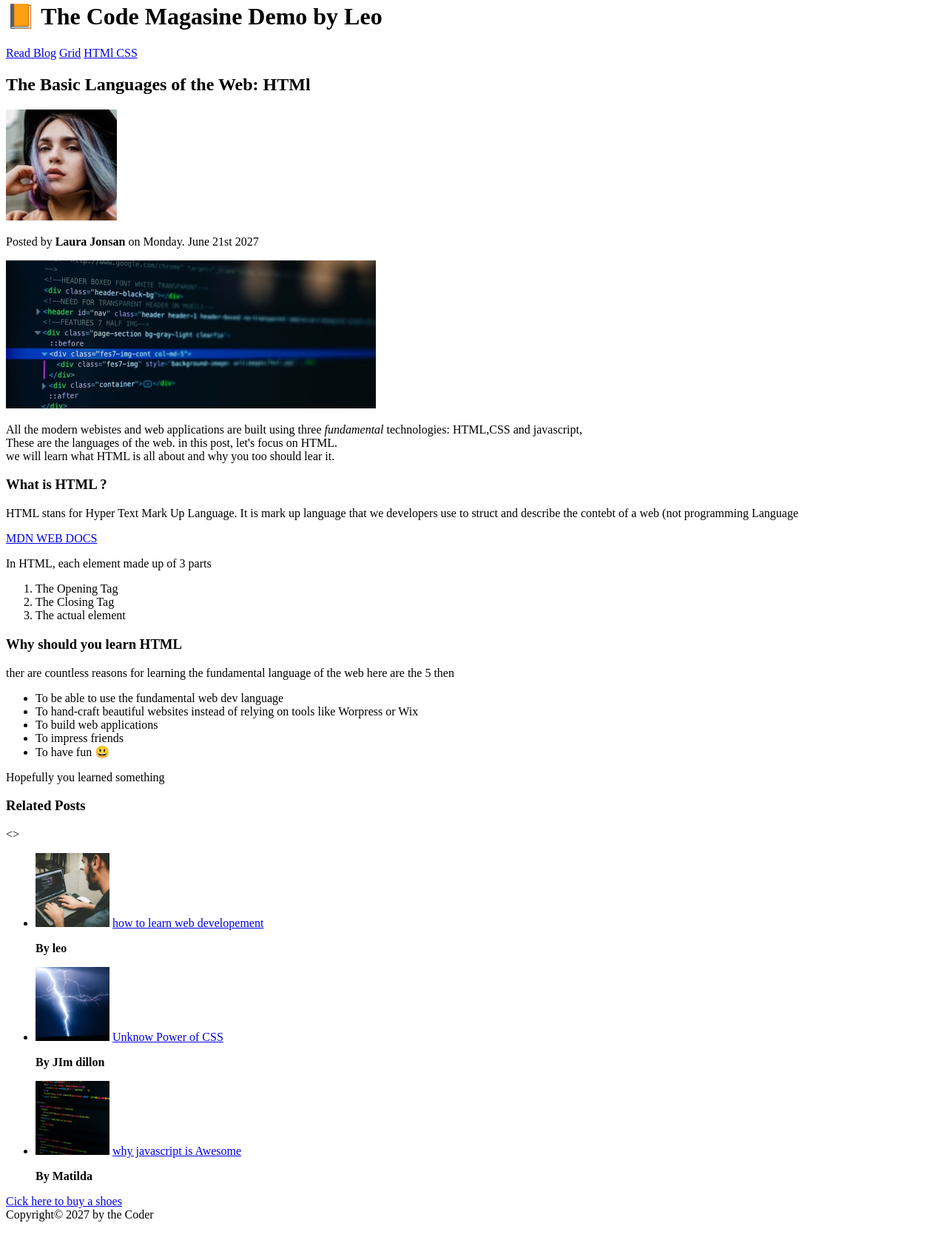
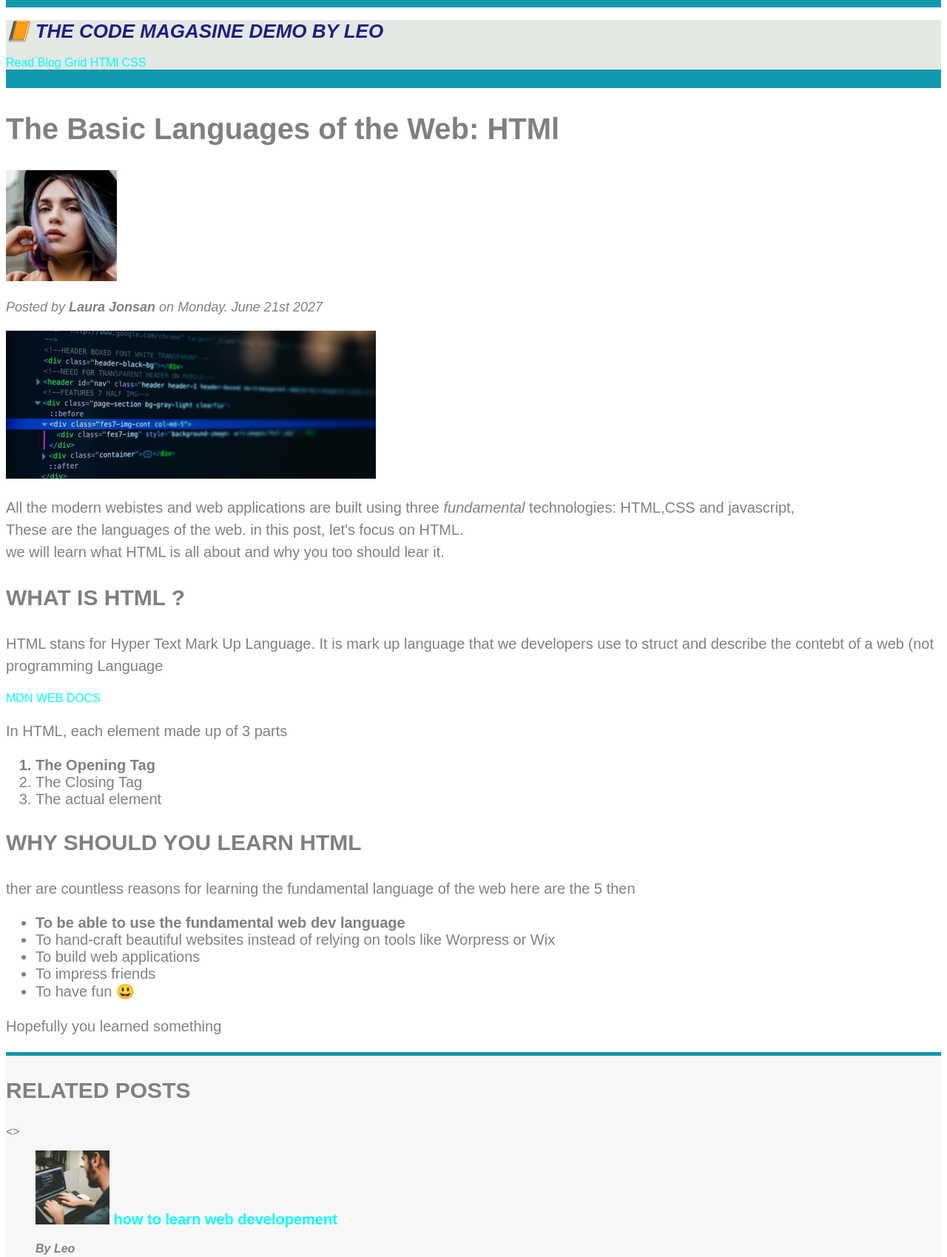
Before and after one commit to future-leader1/Html_Css, a plain HTML site: page index.html in a window 1280 px wide. Shown: the part 18-1717 px from the top of the page at 74% size. Before the commit the page ends 1677 px from the top, so only its background shows below. Drawn offline with Linux system fonts and the light colour scheme.

Commit message:
challange-1

```diff
--- a/index.html
+++ b/index.html
@@ -2,12 +2,16 @@
 <html lang="en">
   <head>
     <meta charset="UTF-8" />
+    <link rel="stylesheet" href="stye.css">
     <meta http-equiv="X-UA-Compatible" content="IE=edge" />
     <meta name="viewport" content="width=device-width, initial-scale=1.0" />
+
+
+
     <title>Future Codeing</title>
   </head>
 
-    <header>
+    <header class = main-header>
       <h1>📙 The Code Magasine Demo by Leo</h1>
 
       <nav>
@@ -21,7 +25,7 @@
       <body>
       <h2>The Basic Languages of the Web: HTMl</h2>
       <img src="img/laura-jones.jpg" alt="It is Gone" width="150" />
-      <p>Posted by <strong>Laura Jonsan</strong> on Monday. June 21st 2027</p>
+      <p id = "author">Posted by <strong>Laura Jonsan</strong> on Monday. June 21st 2027</p>
       <img src="img/post-img.jpg" alt="It is Gone" width="500" />
       <p>
         All the modern webistes and web applications are built using three
@@ -78,23 +82,23 @@
     <aside>
     <h3>Related Posts</h3>
     <>
-      <ul>
+      <ul class = "post_related">
 
         <li>  <img src="img/related-1.jpg" alt="posts1" width="100">
           <a href="https://developer.mozilla.org/en-US/"> how to learn web developement </a>
 
         </li>
-        <p><strong>By leo</strong></p>
+        <p class = "related_authors"><strong>By Leo</strong></p>
         <li>  <img src="img/related-2.jpg" alt="posts1" width="100">
           <a href="https://developer.mozilla.org/en-US/"> Unknow Power of CSS </a>
 
         </li>
-        <p><strong>By JIm dillon</strong></p>
+        <p class= "related_authors"><strong>By JIm dillon</strong></p>
         <li>  <img src="img/related-3.jpg" alt="posts1" width="100">
           <a href="https://developer.mozilla.org/en-US/"> why javascript is Awesome</a>
 
         </li>
-        <p><strong>By Matilda</strong></p>
+        <p class = "related_authors"><strong>By Matilda</strong></p>
 
       </ul>
 
@@ -102,6 +106,6 @@
   </aside>
 
   <a href="blog.html">Cick here to buy a shoes</a>
- <footer>Copyright&copy; 2027 by the Coder</footer>
+ <footer id = "copyright" class = "copyright text" >Copyright&copy; 2027 by the Coder</footer>
  </body>
 </html>
--- /dev/null
+++ b/shop.css
@@ -0,0 +1,55 @@
+body {
+  font-family: "Segoe UI", Tahoma, Geneva, Verdana, sans-serif;
+  font-size: 15;
+}
+
+.product {
+  border: 4px solid black;
+}
+
+h2 {
+  text-transform: uppercase;
+  text-align: center;
+  background-color: rgb(238, 238, 238);
+  font-size: 20px;
+}
+.shipping {
+  text-transform: uppercase;
+  font-weight: bolder;
+  font-size: smaller;
+  color: #777;
+}
+
+.price {
+  font-size: 24px;
+}
+
+.more-info:link,
+.more-info:visited {
+  color: black;
+}
+.more-info:hover,
+.more-info:active {
+  text-decoration: none;
+}
+
+.details-title {
+  text-transform: uppercase;
+  font-size: 20px;
+}
+
+.details-list {
+  list-style: square;
+}
+
+.addto-cart {
+  background-color: black;
+  color: whitesmoke;
+  font-weight: bold;
+}
+
+.addto-cart:hover {
+  background-color: white;
+  color: black;
+  border: none;
+}
--- a/stye.css
+++ b/stye.css
@@ -1,3 +1,133 @@
-.bolded {
+body {
+  color: grey;
+
+  font-family: sans-serif;
+  border-top: #1098ad solid 20px;
+}
+
+h1,
+h2,
+h3,
+h4,
+p,
+li {
+}
+
+h1 {
+  color: rgb(30, 30, 134);
+  font-size: 26px;
+  text-transform: uppercase;
+  font-style: italic;
+}
+
+h2 {
+  font-size: 40px;
+}
+
+h3 {
+  font-size: 30px;
+
+  text-transform: uppercase;
+}
+
+h4 {
+  font-size: 20px;
+}
+li {
+  font-size: 20px;
+}
+
+p {
+  font-size: 20px;
+
+  line-height: 1.5;
+}
+
+footer {
+  font-size: 16px;
+}
+#author {
+  font-style: italic;
+  font-size: 18px;
+}
+
+#copyright {
+  font-size: 18px;
+}
+
+.related_authors {
+  font-style: italic;
+  font-size: 16px;
+}
+
+.post_related {
+  list-style: none;
+}
+
+.main-header {
+  background-color: rgb(228, 232, 227);
+}
+
+aside {
+  background-color: #f7f7f7;
+  border-top: 5px solid #1098ad;
+  border-bottom: 5px solid #1098ad;
+}
+
+li:first-child {
   font-weight: bold;
 }
+
+li:nth-child() {
+  /* color: red; */
+}
+
+article p:last-child {
+}
+
+/* it is important part and always the same order */
+a {
+  color: aqua;
+  text-decoration: none;
+}
+
+a:visited {
+  color: aqua;
+}
+
+a:hover {
+  color: orangered;
+  font-weight: bold;
+  text-decoration: underline cornflowerblue;
+}
+
+a:active {
+  background-color: black;
+  font-style: italic;
+}
+
+/* resolving condflict */
+/*
+#copyright {
+  color: red;
+}
+
+.copyright {
+  color: blue;
+}
+
+.text {
+  color: yellow;
+}
+
+footer p {
+  color: green;
+} */
+
+/* * {
+  background-color: slategrey !important;
+} */
+
+article {
+  border-top: #1098ad solid 25px;
+}
```
Also changed, not shown: blog.html (+9 -8 lines).
